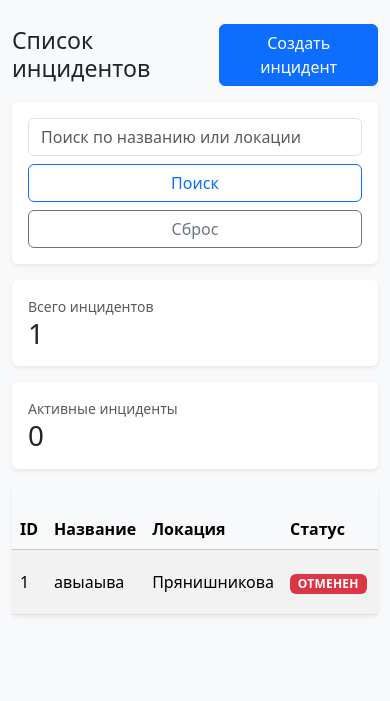
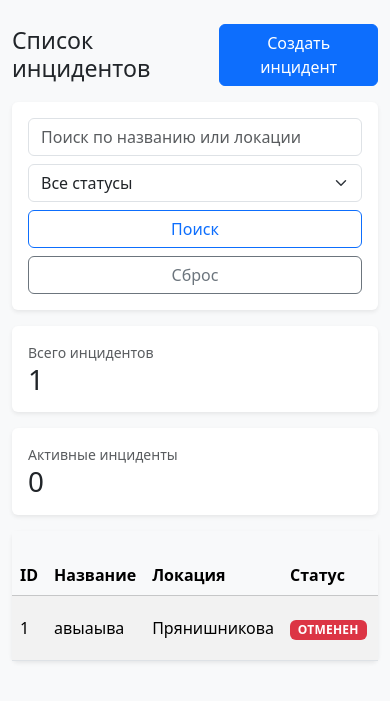
Before and after one commit to pishchenyuk/SafeIncident, a FastAPI app: page / in a window 390 px wide. Shown: the part 96-797 px from the top of the page. Run offline with FastAPI, Linux system fonts and the light colour scheme; data comes from the database, SQL or seed files in the repository.

Commit message:
Small fixess

```diff
--- a/backend/routes/incidents.py
+++ b/backend/routes/incidents.py
@@ -26,10 +26,20 @@ STATUS_BADGE_CLASSES = {
 def index(
     request: Request,
     q: str = Query(default=""),
+    status: str = Query(default=""),
     db: Session = Depends(get_db),
 ):
     incidents = crud.get_incidents(db)
     search_query = q.strip()
+    selected_status = status.strip()
+
+    if selected_status:
+        try:
+            status_enum = models.IncidentStatus(selected_status)
+            incidents = [incident for incident in incidents if incident.status == status_enum]
+        except ValueError:
+            selected_status = ""
+
     if search_query:
         query_lower = search_query.lower()
         incidents = [
@@ -51,6 +61,8 @@ def index(
             "total_count": total_count,
             "active_count": active_count,
             "search_query": search_query,
+            "selected_status": selected_status,
+            "status_options": list(models.IncidentStatus),
         },
     )
 
--- a/templates/index.html
+++ b/templates/index.html
@@ -10,8 +10,18 @@
 <form method="get" action="/" class="card shadow-sm mb-3">
     <div class="card-body">
         <div class="row g-2">
-            <div class="col-md-9">
+            <div class="col-md-6">
                 <input type="text" name="q" class="form-control" placeholder="Поиск по названию или локации" value="{{ search_query }}">
+            </div>
+            <div class="col-md-3">
+                <select name="status" class="form-select">
+                    <option value="">Все статусы</option>
+                    {% for option in status_options %}
+                        <option value="{{ option.value }}" {% if selected_status == option.value %}selected{% endif %}>
+                            {{ status_labels[option] }}
+                        </option>
+                    {% endfor %}
+                </select>
             </div>
             <div class="col-md-3 d-grid d-md-flex gap-2">
                 <button type="submit" class="btn btn-outline-primary w-100">Поиск</button>
```
